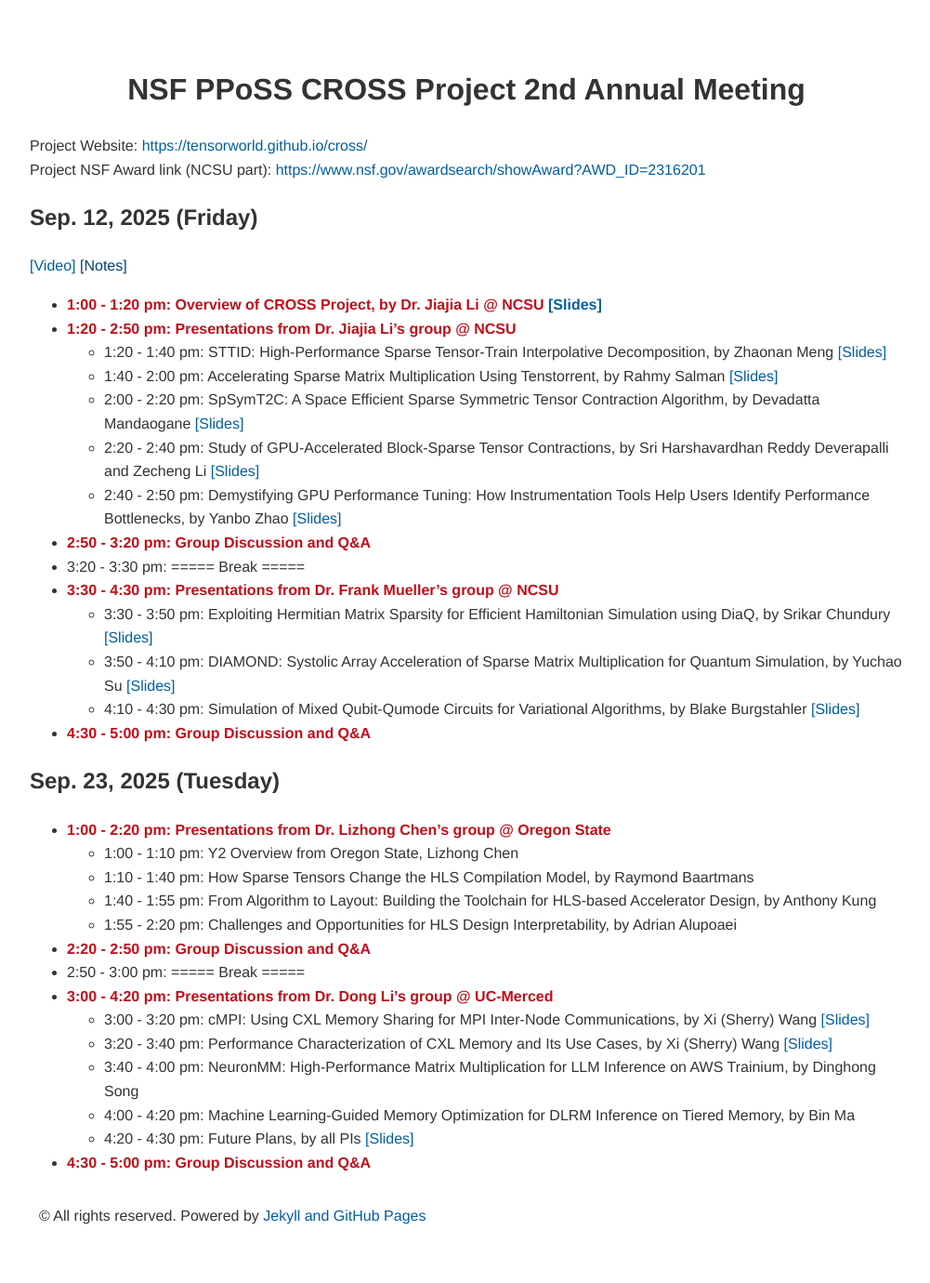
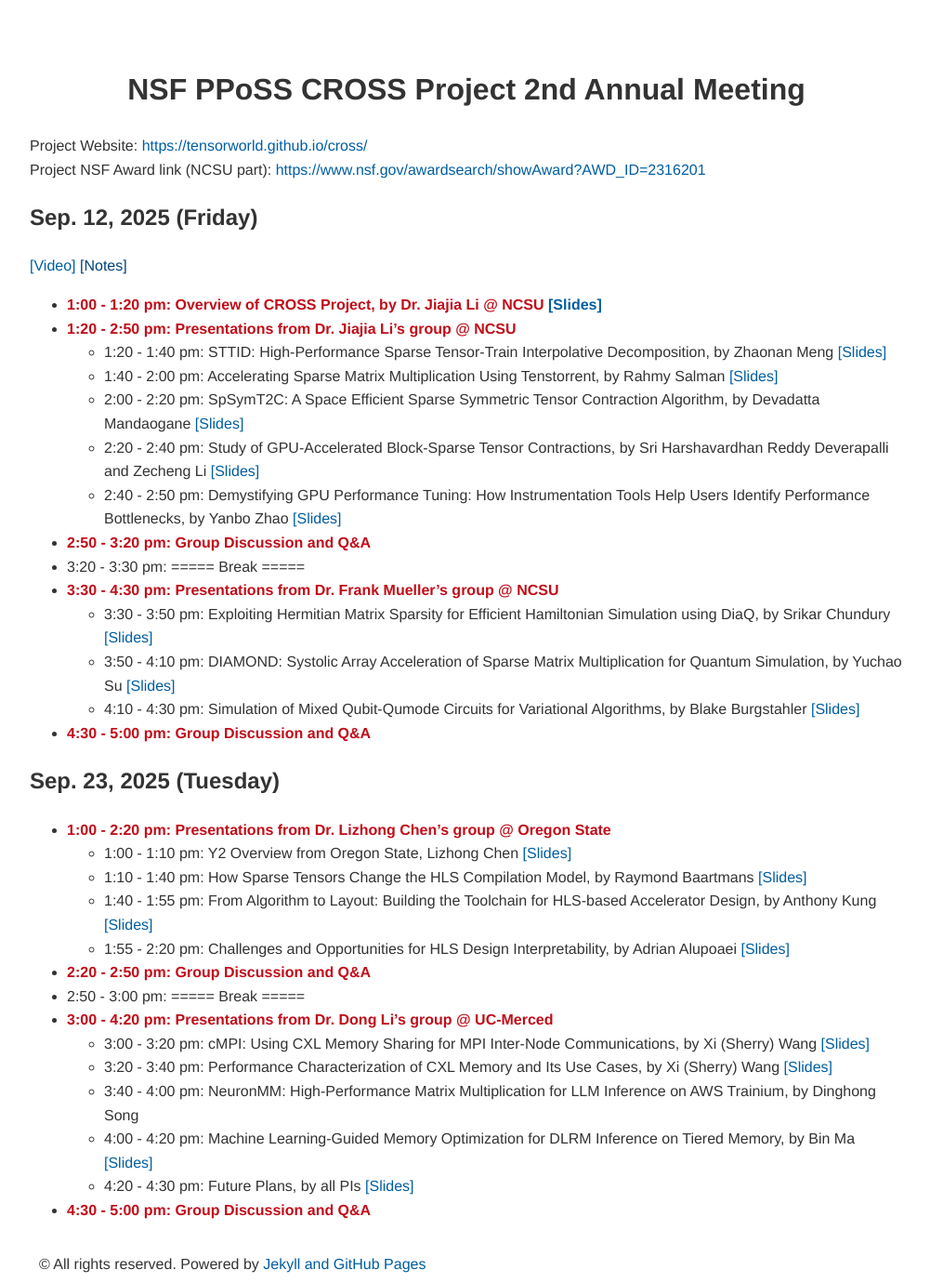
Before and after one commit to tensorworld/cross, a Jekyll site: the page built from static/files/annual-meeting-2025.html, in a window 1280 px wide. Shown: the whole page at 93% size, without its empty margins (138-1139 px from the left). Built offline with Jekyll 4.4.1, drawn with Linux system fonts in a browser that asks for light colours; nearby versions of some CDN libraries; some web fonts are replaced; before the commit the page ends 1329 px from its top, so only the background shows below that.

Commit message:
add slides for 2nd part

```diff
--- a/static/files/annual-meeting-2025.html
+++ b/static/files/annual-meeting-2025.html
@@ -39,10 +39,10 @@ Project NSF Award link (NCSU part): <a href="https://www.nsf.gov/awardsearch/sho
 <ul>
   <li><strong>1:00 - 2:20 pm: Presentations from Dr. Lizhong Chen’s group @ Oregon State</strong>
     <ul>
-      <li>1:00 - 1:10 pm: Y2 Overview from Oregon State, Lizhong Chen</li>
-      <li>1:10 - 1:40 pm: How Sparse Tensors Change the HLS Compilation Model, by Raymond Baartmans</li>
-      <li>1:40 - 1:55 pm: From Algorithm to Layout: Building the Toolchain for HLS-based Accelerator Design, by Anthony Kung</li>
-      <li>1:55 - 2:20 pm: Challenges and Opportunities for HLS Design Interpretability, by Adrian Alupoaei</li>
+      <li>1:00 - 1:10 pm: Y2 Overview from Oregon State, Lizhong Chen <a href="https://docs.google.com/presentation/d/1StfYwHRwvtlpJVpmjMbS9FzMhS4_uE_j/edit?usp=sharing&ouid=117110853322752096355&rtpof=true&sd=true" target="_blank" rel="noopener noreferrer">[Slides]</a></li>
+      <li>1:10 - 1:40 pm: How Sparse Tensors Change the HLS Compilation Model, by Raymond Baartmans <a href="https://docs.google.com/presentation/d/1qHHe6bm3_YZKqGsFB-DHMZixHH-G0tQn/edit?usp=sharing&ouid=117110853322752096355&rtpof=true&sd=true" target="_blank" rel="noopener noreferrer">[Slides]</a></li>
+      <li>1:40 - 1:55 pm: From Algorithm to Layout: Building the Toolchain for HLS-based Accelerator Design, by Anthony Kung <a href="https://docs.google.com/presentation/d/1sende3abtQwrUEr6yJUHcq_ijhHK3Cv9lNtLaRStuEw/edit?usp=sharing" target="_blank" rel="noopener noreferrer">[Slides]</a></li>
+      <li>1:55 - 2:20 pm: Challenges and Opportunities for HLS Design Interpretability, by Adrian Alupoaei <a href="https://docs.google.com/presentation/d/1IMlhM7tReBeWfSOckZalpmcGrSnqeo7i2AtDvWCBnZ8/edit?usp=sharing" target="_blank" rel="noopener noreferrer">[Slides]</a></li>
     </ul>
   </li>
   <li><strong>2:20 - 2:50 pm: Group Discussion and Q&A</strong></li>
@@ -51,8 +51,8 @@ Project NSF Award link (NCSU part): <a href="https://www.nsf.gov/awardsearch/sho
     <ul>
       <li>3:00 - 3:20 pm: cMPI: Using CXL Memory Sharing for MPI Inter-Node Communications, by Xi (Sherry) Wang <a href="https://docs.google.com/presentation/d/1z-yEo4RVYIf97p8V7CQGuyW4km5ARXvK/edit?usp=sharing&ouid=117110853322752096355&rtpof=true&sd=true" target="_blank" rel="noopener noreferrer">[Slides]</a></li>
       <li>3:20 - 3:40 pm: Performance Characterization of CXL Memory and Its Use Cases, by Xi (Sherry) Wang <a href="https://docs.google.com/presentation/d/1loQE6zfT77Yd_bVJTWhkWfhWUFFDuZR9/edit?usp=sharing&ouid=117110853322752096355&rtpof=true&sd=true" target="_blank" rel="noopener noreferrer">[Slides]</a></li>
-      <li>3:40 - 4:00 pm: NeuronMM: High-Performance Matrix Multiplication for LLM Inference on AWS Trainium, by Dinghong Song</li>
-      <li>4:00 - 4:20 pm: Machine Learning-Guided Memory Optimization for DLRM Inference on Tiered Memory, by Bin Ma</li>
+      <li>3:40 - 4:00 pm: NeuronMM: High-Performance Matrix Multiplication for LLM Inference on AWS Trainium, by Dinghong Song </li>
+      <li>4:00 - 4:20 pm: Machine Learning-Guided Memory Optimization for DLRM Inference on Tiered Memory, by Bin Ma <a href="https://docs.google.com/presentation/d/1HCQ6MLQtQ1ienrYxU5wOS5LpH9aLAht7/edit?usp=sharing&ouid=117110853322752096355&rtpof=true&sd=true" target="_blank" rel="noopener noreferrer">[Slides]</a></li>
       <li>4:20 - 4:30 pm: Future Plans, by all PIs <a href="https://docs.google.com/presentation/d/15iuqU2b7UOBt4orbRXKK2sBqRSj5DO_q/edit?usp=sharing&ouid=117110853322752096355&rtpof=true&sd=true" target="_blank" rel="noopener noreferrer">[Slides]</a></li>
     </ul>
   </li>
```
